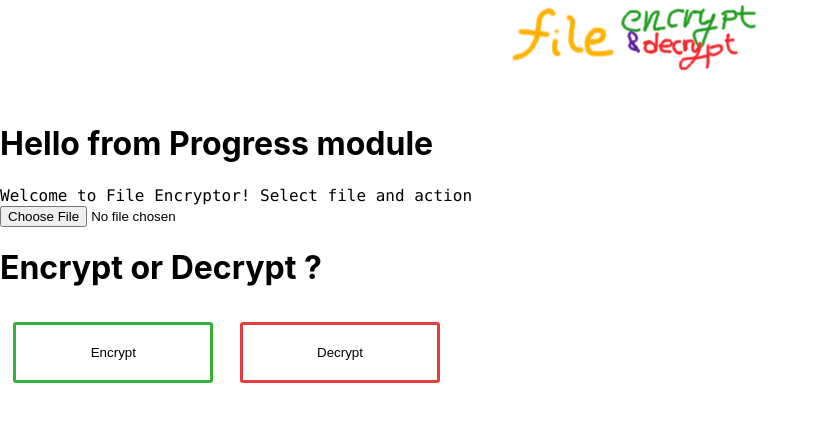
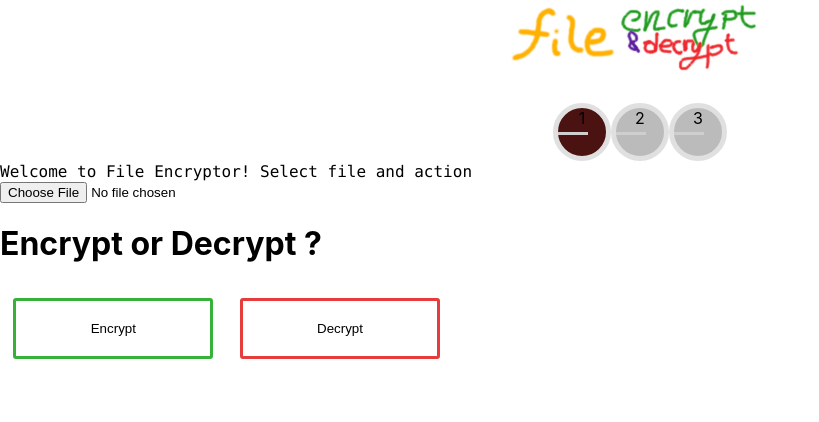
Before and after one commit to kamilwoloszyn/FEncrypt, a React (Create React App) app: page / in a window 1280 px wide. Shown: the top 422 px of the page, without its empty margins (0-819 px from the left). Built offline with nearby package versions, Linux system fonts and the light colour scheme.

Commit message:
Added initial progress bar

```diff
--- a/src/components/shared/Progress.tsx
+++ b/src/components/shared/Progress.tsx
@@ -1,7 +1,7 @@
 import React from "react";
 import * as ReactDOM from "react-dom";
 import styled from 'styled-components';
-
+import '../../styles/scss/progress.scss'
 interface Props {
   Active: boolean;
   Show: boolean;
@@ -20,7 +20,11 @@ export const Progress: React.FC<Props> = (Props) => {
   if (Props.Active) {
     return (
       <ProgressWrapper Show={Props.Show}>
-        <h1> Hello from Progress module</h1>
+        <div className="steps-group">
+          <span className="step active">1</span>
+          <span className="step">2</span>
+          <span className="step">3</span>
+        </div>
       </ProgressWrapper>
 
   )
--- /dev/null
+++ b/src/styles/scss/progress.scss
@@ -0,0 +1,27 @@
+
+.step {
+height:3em;
+width:3em;
+background-color: #bbb;
+border-radius: 50%;
+border: 5px solid rgb(224, 224, 224);
+display: inline-block;
+font-family: inherit;
+font-size: 1em;
+ &:after {
+     content: '';
+     display: block;
+     position: relative;
+     width:30px;
+     height: 3px;
+     background-color: rgb(207, 207, 207);
+     top:4px;
+ }
+
+}
+.active {
+    background-color: rgb(75, 18, 18);
+ }
+.steps-group{
+    text-align: center;
+}
```
Also changed, not shown: 1 other file (tests, documents, lock files or other folders).
